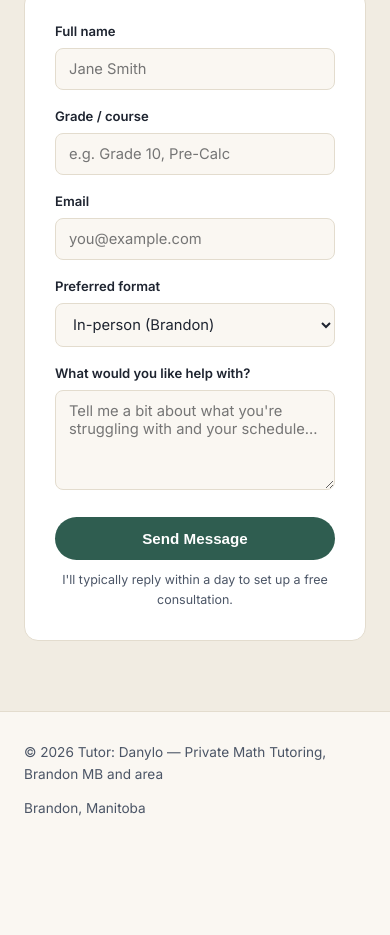
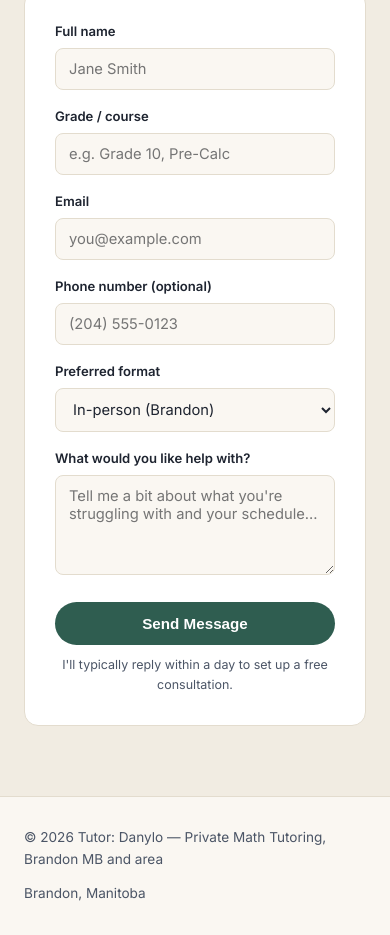
Before and after one commit to DanielDenysevych/danylo-math-tutoring, a plain HTML site: page index.html in a window 390 px wide. Shown: the part 6219-7154 px from the top of the page. Before the commit the page ends 7069 px from the top, so only its background shows below. Drawn offline with Linux system fonts and the light colour scheme.

Commit message:
Add phone number field to contact form
Co-Authored-By: Claude Opus 5.5 <noreply@anthropic.com>

```diff
--- a/index.html
+++ b/index.html
@@ -444,6 +444,12 @@
             <input id="email" name="Email" type="email" placeholder="you@example.com" required>
           </div>
           <div>
+            <label for="phone">Phone number (optional)</label>
+            <input id="phone" name="Phone" type="tel" placeholder="(204) 555-0123" autocomplete="tel">
+          </div>
+        </div>
+        <div class="form-row">
+          <div class="full">
             <label for="mode">Preferred format</label>
             <select id="mode" name="Preferred format">
               <option>In-person (Brandon)</option>
```
